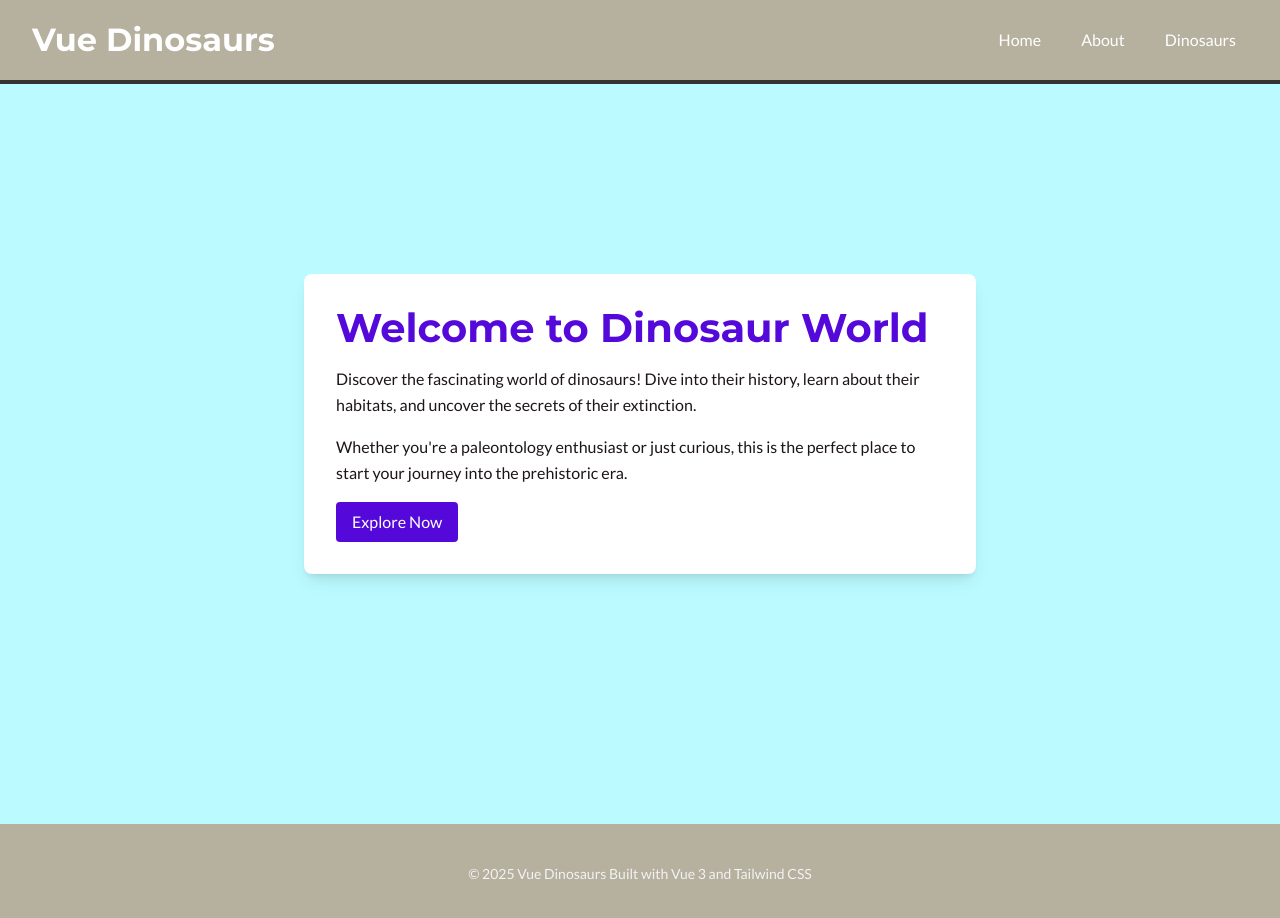
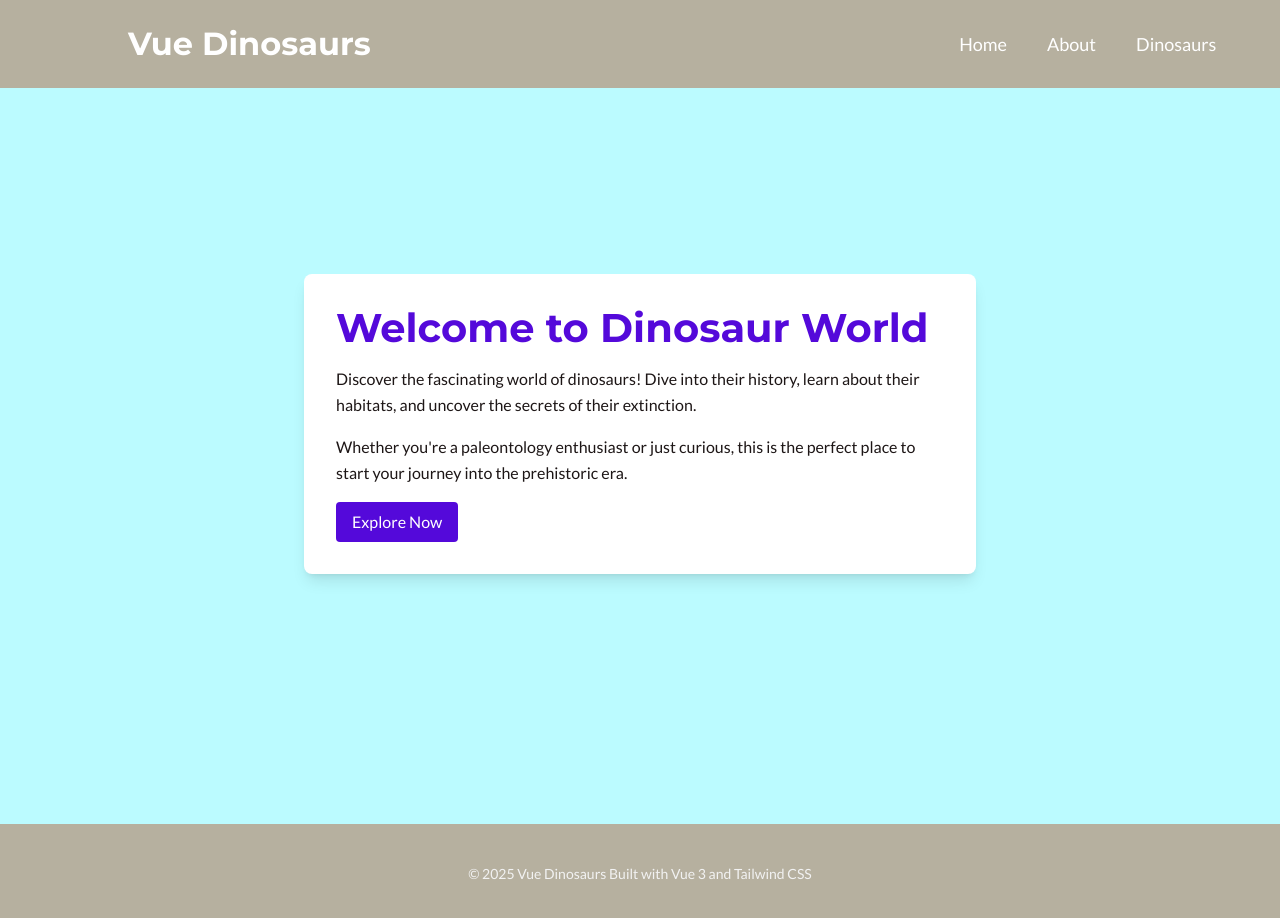
Before and after one commit to Apfirebolt/vue_dinosaurs, a Vue app: page / in a window 1280 px wide. Shown: the top 918 px of the page. Built offline with nearby package versions, Linux system fonts and the light colour scheme.

Commit message:
header styles changed

```diff
--- a/src/components/HeaderComponent.vue
+++ b/src/components/HeaderComponent.vue
@@ -1,21 +1,15 @@
 <template>
-  <Disclosure :class="['border-b-4 lg:py-2 fixed top-0 z-20 w-full transition-all duration-300', isScrolledDown ? 'bg-dark dark:bg-slate-800' : 'bg-secondary dark:bg-slate-700 dark:text-white']" as="nav" v-slot="{ open }">
-    <div class="max-w-7xl mx-auto px-4 sm:px-6 lg:px-8">
+  <Disclosure
+    :class="['fixed top-0 z-20 w-full py-3 transition-all duration-300', isScrolledDown ? 'bg-dark dark:bg-slate-800' : 'bg-secondary dark:bg-slate-700 dark:text-white']"
+    as="nav" v-slot="{ open }">
+    <div class="w-4/5 mx-auto">
       <div class="flex items-center h-16">
         <div class="flex items-center w-full justify-between">
-          <div class="justify-between flex items-center">
-            <h2 class="text-2xl text-white font-bold">Vue Dinosaurs</h2>
-          </div>
-          <div class="hidden sm:block sm:ml-6">
-            <div class="flex space-x-4">
-              <!-- Current: "bg-gray-900 text-white", Default: "text-gray-300 hover:bg-gray-700 hover:text-white" -->
-
-              <router-link
-                v-for="link in links"
-                :key="link.name"
-                :to="link.href"
-                class="text-white hover:bg-primary transition-all duration-200 hover:text-white px-3 py-2 rounded-md font-medium"
-              >
+          <h2 class="text-2xl text-white font-bold">Vue Dinosaurs</h2>
+          <div class="hidden w-1/5 sm:block sm:ml-6">
+            <div class="flex justify-between items-center space-x-4 w-full">
+              <router-link v-for="link in links" :key="link.name" :to="link.href"
+                class="menu-link text-white px-3 py-2 rounded-md font-medium text-lg relative">
                 {{ link.name }}
               </router-link>
             </div>
@@ -23,10 +17,8 @@
         </div>
 
         <div class="-mr-2 flex sm:hidden">
-          <!-- Mobile menu button -->
           <DisclosureButton
-            class="inline-flex items-center justify-center p-2 rounded-md text-info hover:text-white hover:bg-primary transition-all duration-200 focus:outline-none focus:ring-2 focus:ring-inset focus:ring-white"
-          >
+            class="inline-flex items-center justify-center p-2 rounded-md text-info hover:text-white hover:bg-primary transition-all duration-200 focus:outline-none focus:ring-2 focus:ring-inset focus:ring-white">
             <span class="sr-only">Open main menu</span>
             <MenuIcon v-if="!open" class="block h-6 w-6" aria-hidden="true" />
             <XIcon v-else class="block h-6 w-6" aria-hidden="true" />
@@ -37,12 +29,8 @@
 
     <DisclosurePanel class="sm:hidden">
       <div class="px-2 pt-2 pb-3 space-y-1">
-        <router-link
-          v-for="link in links"
-          :key="link.name"
-          :to="link.href"
-          class="text-gray-300 hover:bg-primary transition-all duration-200 hover:text-white block px-3 py-2 rounded-md text-base font-medium"
-        >
+        <router-link v-for="link in links" :key="link.name" :to="link.href"
+          class="menu-link-mobile text-gray-300 block px-3 py-2 rounded-md text-base font-medium relative">
           {{ link.name }}
         </router-link>
       </div>
@@ -51,7 +39,7 @@
 </template>
 
 <script setup>
-import { ref, watch, onMounted } from 'vue';
+import { ref, onMounted } from 'vue';
 import { Disclosure, DisclosureButton, DisclosurePanel } from "@headlessui/vue";
 import { MenuIcon, XIcon } from "@heroicons/vue/outline";
 
@@ -63,11 +51,7 @@ const links = [
 ];
 
 const checkScroll = () => {
-  if (window.scrollY > 100) {
-    isScrolledDown.value = true;
-  } else {
-    isScrolledDown.value = false;
-  }
+  isScrolledDown.value = window.scrollY > 100;
 };
 
 window.addEventListener('scroll', checkScroll);
@@ -75,8 +59,52 @@ window.addEventListener('scroll', checkScroll);
 onMounted(() => {
   checkScroll();
 });
+</script>
 
-onMounted(() => {
-  checkScroll();
-});
-</script>
+<style scoped>
+.menu-link {
+  position: relative;
+  transition: color 0.2s;
+}
+
+.menu-link::after {
+  content: '';
+  position: absolute;
+  left: 0;
+  bottom: 4px;
+  width: 100%;
+  height: 2px;
+  background: linear-gradient(90deg, #38bdf8 0%, #6366f1 100%);
+  transform: scaleX(0);
+  transition: transform 0.3s cubic-bezier(.4, 0, .2, 1);
+  border-radius: 1px;
+}
+
+.menu-link:hover::after,
+.menu-link:focus::after {
+  transform: scaleX(1);
+}
+
+.menu-link-mobile {
+  position: relative;
+  transition: color 0.2s;
+}
+
+.menu-link-mobile::after {
+  content: '';
+  position: absolute;
+  left: 0;
+  bottom: 4px;
+  width: 100%;
+  height: 2px;
+  background: linear-gradient(90deg, #38bdf8 0%, #6366f1 100%);
+  transform: scaleX(0);
+  transition: transform 0.3s cubic-bezier(.4, 0, .2, 1);
+  border-radius: 1px;
+}
+
+.menu-link-mobile:hover::after,
+.menu-link-mobile:focus::after {
+  transform: scaleX(1);
+}
+</style>
```
